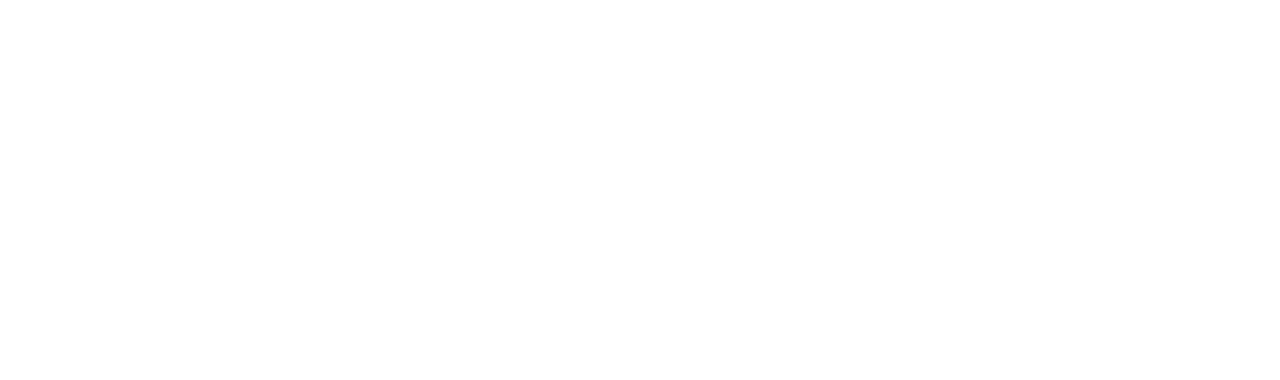
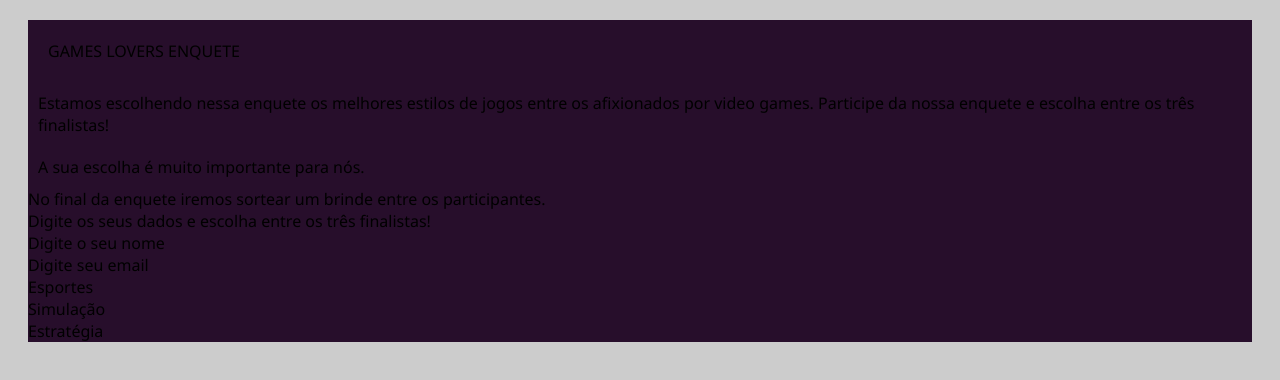
Before and after one commit to Dantas853/bootcamp-dantasjr-projeto2, a plain HTML site: page index.html in a window 1280 px wide. Drawn offline with Linux system fonts and the light colour scheme.

Commit message:
closes #2 - Paleta de núcleo e exibição CSS

```diff
--- a/index.html
+++ b/index.html
@@ -2,10 +2,90 @@
 <html lang="en">
 <head>
     <meta charset="UTF-8">
+    <meta http-equiv="X-UA-Compatiple" content="IE=edge">
     <meta name="viewport" content="width=device-width, initial-scale=1.0">
-    <title>Document</title>
+    <title>Dantasjr-Projeto 2</title>
+    <link rel="stylesheet" href="style.css">
+
+    <style>
+         body {
+            background-color:#CCCCCC ;
+            font-family: 'Segoe UI', 'Segoe UI', Tahoma, Geneva, Verdana, sans-serif;
+         }
+
+         .container {
+           background-color: #270E2B;
+           margin: 20px;
+         }
+
+         .header {
+          padding: 20px;
+         }
+
+         .header1 {
+          padding: 10px;
+         }
+
+         .header2 {
+          padding: 10px;
+         }
+    </style>
 </head>
+
+
 <body>
+    <div class="container">
+      <div>
+            <div class="header">
+               GAMES LOVERS ENQUETE
+            </div>
+          <div class="header1">
+              Estamos escolhendo nessa enquete os melhores estilos de jogos entre os afixionados por video games. Participe da nossa enquete e escolha entre os três finalistas!
+          </div>
+
+           <div class="header2">
+             A sua escolha é muito importante para nós.
+           </div>
+           <div>
+             No final da enquete iremos sortear um brinde entre os participantes.
+           </div>
+        </div>
+
+        <div>
+          <div>
+            Digite os seus dados e escolha entre os três finalistas!
+          </div>
+
+          <div>
+            Digite o seu nome
+          </div>
+
+          <div>
+            Digite seu email
+          </div>
+
+          <div>
+            Esportes
+          </div>
+
+          <div>
+            Simulação
+          </div>
+
+          <div>
+            Estratégia
+          </div>
+        </div>
+
+
+
+
+
+
+
+
+
+     </div>
 
 </body>
 </html>
```
Also changed, not shown: module02-project-desktop.png (added).
